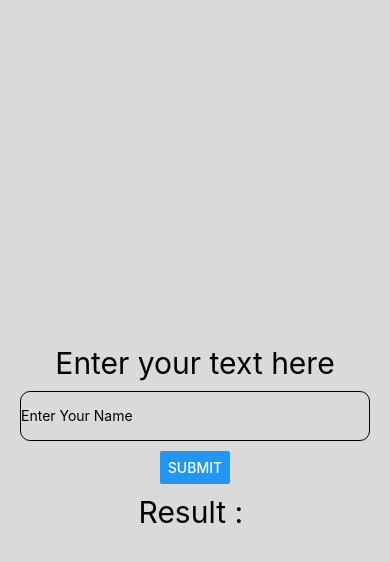
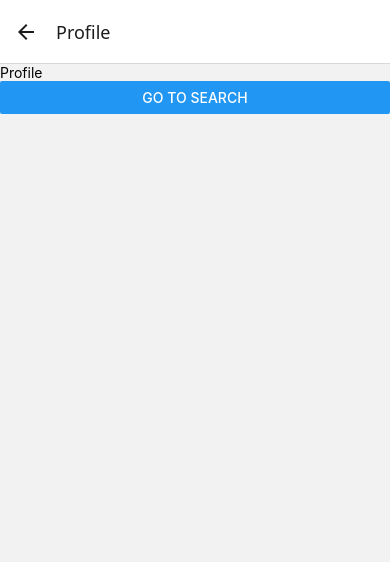
Before and after one commit to daemanas/ReactNativeTutorial, a React Native app: screen /Profile in a window 390 px wide. Shown: the top 562 px of the page. Built offline with nearby package versions, Linux system fonts and the light colour scheme.

Commit message:
Navigate

```diff
--- a/App.jsx
+++ b/App.jsx
@@ -1,57 +1,36 @@
+import { StyleSheet, Text, View } from 'react-native';
+import React from 'react';
+import { createNativeStackNavigator } from '@react-navigation/native-stack';
+import Home from './src/pages/Home';
+import Profile from './src/pages/Profile';
+import Search from './src/pages/Search';
 
-import { SafeAreaView, Text, FlatList, StyleSheet, Image, View, TextInput, Button } from 'react-native';
-import React, { useState } from 'react';
-function App() {
-  const [text, setText] = useState('');
-  const [result, setResult] = useState('');
+import { NavigationContainer } from '@react-navigation/native';
 
-  const handleSubmit = () => {
-    setResult(text);
-  }
+const Stack = createNativeStackNavigator();
+
+const App = () => {
 
   return (
-    <View style={styles.container} >
-
-      <Text style={styles.text}>Enter your text here</Text>
-
-      <TextInput
-        style={styles.textInput}
-        placeholder='Enter Your Name'
-        value={text}
-        onChangeText={setText}
-      />
-
-      <Button title="Submit" onPress={handleSubmit}></Button>
-
-      <Text style={styles.text}>Result :{result} </Text>
-    </View>
-  )
-}
+    <NavigationContainer>
+      <Stack.Navigator>
+        <Stack.Screen name="Home" component={Home} />
+        <Stack.Screen name="Profile" component={Profile} />
+        <Stack.Screen name="Search" component={Search} />
+      </Stack.Navigator>
+    </NavigationContainer>
+    // <View>
+    //   <Home />
+    // </View>
+  );
+};
 
 export default App;
 
 const styles = StyleSheet.create({
-  container: {
-    height: '100%',
-    width: '100%',
-    paddingTop: 50,
-    padding: 20,
-    backgroundColor: '#dadada',
-    justifyContent: 'center',
-    alignItems: 'center',
-    gap: 10,
-
-  },
   text: {
-    fontSize: 30
-  },
-  textInput: {
-    width: '100%',
-    height: 50,
-    paddingVertical: 10,
-    borderWidth: 1,
-    borderRadius: 10,
-
-  },
-
-})
+    fontSize: 24,
+    fontWeight: 'bold',
+    backgroundColor: 'lightblue',
+  }
+});
--- a/package.json
+++ b/package.json
@@ -12,6 +12,7 @@
   "dependencies": {
     "@react-native/new-app-screen": "0.86.0",
     "@react-navigation/native": "^7.3.6",
+    "@react-navigation/native-stack": "^7.17.8",
     "react": "19.2.3",
     "react-native": "0.86.0",
     "react-native-safe-area-context": "^5.8.0",
--- /dev/null
+++ b/src/pages/Home.jsx
@@ -0,0 +1,23 @@
+import { Button, StyleSheet, Text, View } from 'react-native'
+import React from 'react'
+import Profile from './Profile'
+const Home = ({ navigation }) => {
+    return (
+        <View style={styles.container}>
+            <Text >Home</Text>
+            <Button title="Go To Profile" onPress={() => navigation.navigate('Profile')}  ></Button>
+        </View>
+    )
+}
+
+export default Home
+
+const styles = StyleSheet.create({
+    container: {
+        height: '100%',
+        width: '100%',
+        padding: 20,
+        justifyContent: 'center',
+        alignItems: 'center',
+    }
+})
--- /dev/null
+++ b/src/pages/Profile.jsx
@@ -0,0 +1,15 @@
+import { Button, StyleSheet, Text, View } from 'react-native'
+import React from 'react'
+
+const Profile = ({navigation}) => {
+  return (
+    <View>
+      <Text>Profile</Text>
+      <Button title="Go To Search" onPress={() => navigation.navigate('Search')}  ></Button>
+    </View>
+  )
+}
+
+export default Profile
+
+const styles = StyleSheet.create({})
--- /dev/null
+++ b/src/pages/Search.jsx
@@ -0,0 +1,14 @@
+import { StyleSheet, Text, View } from 'react-native'
+import React from 'react'
+
+const Search = () => {
+  return (
+    <View>
+      <Text>Search</Text>
+    </View>
+  )
+}
+
+export default Search
+
+const styles = StyleSheet.create({})
```
Also changed, not shown: src/Temp.jsx (added, +14 -0 lines), 1 other file (tests, documents, lock files or other folders).
